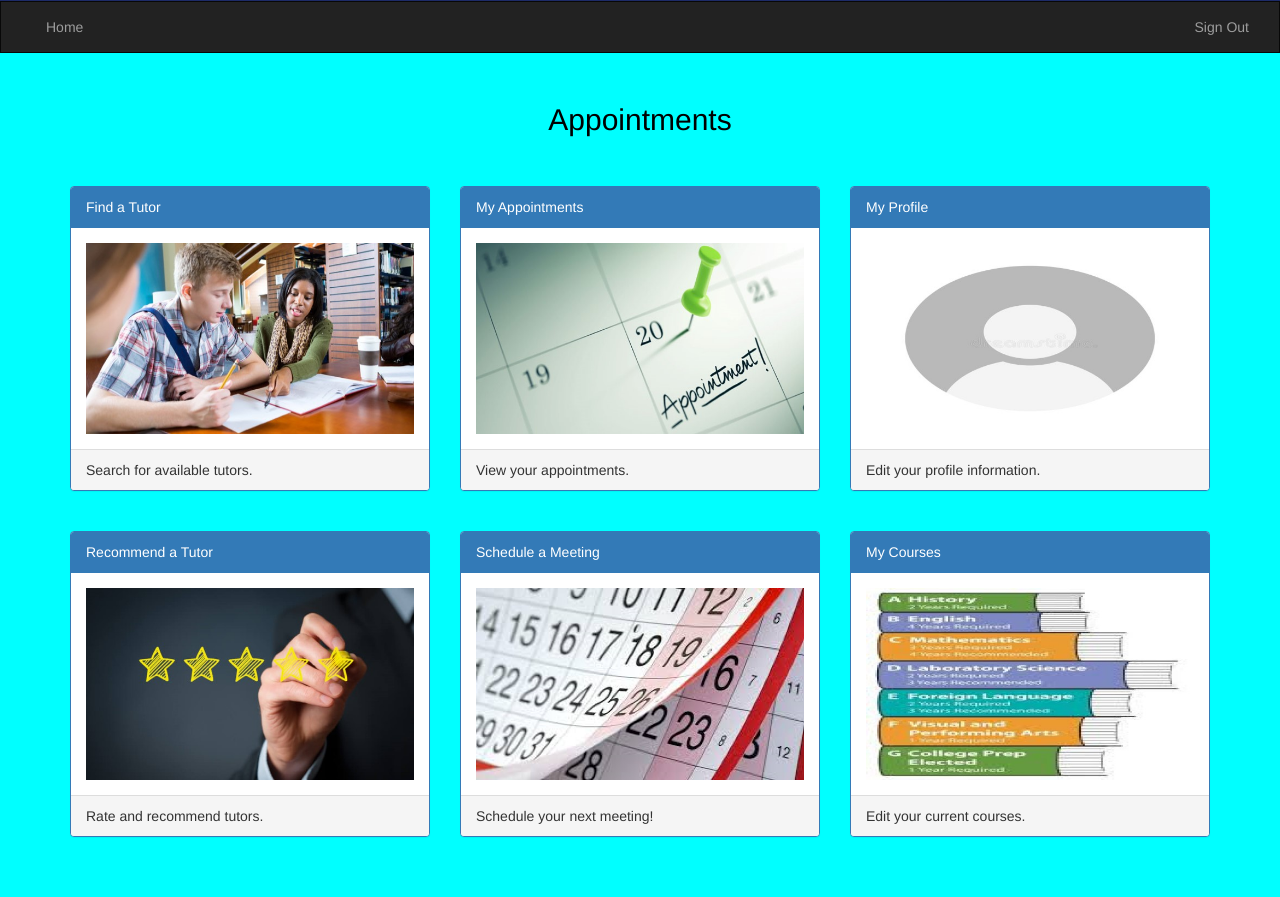
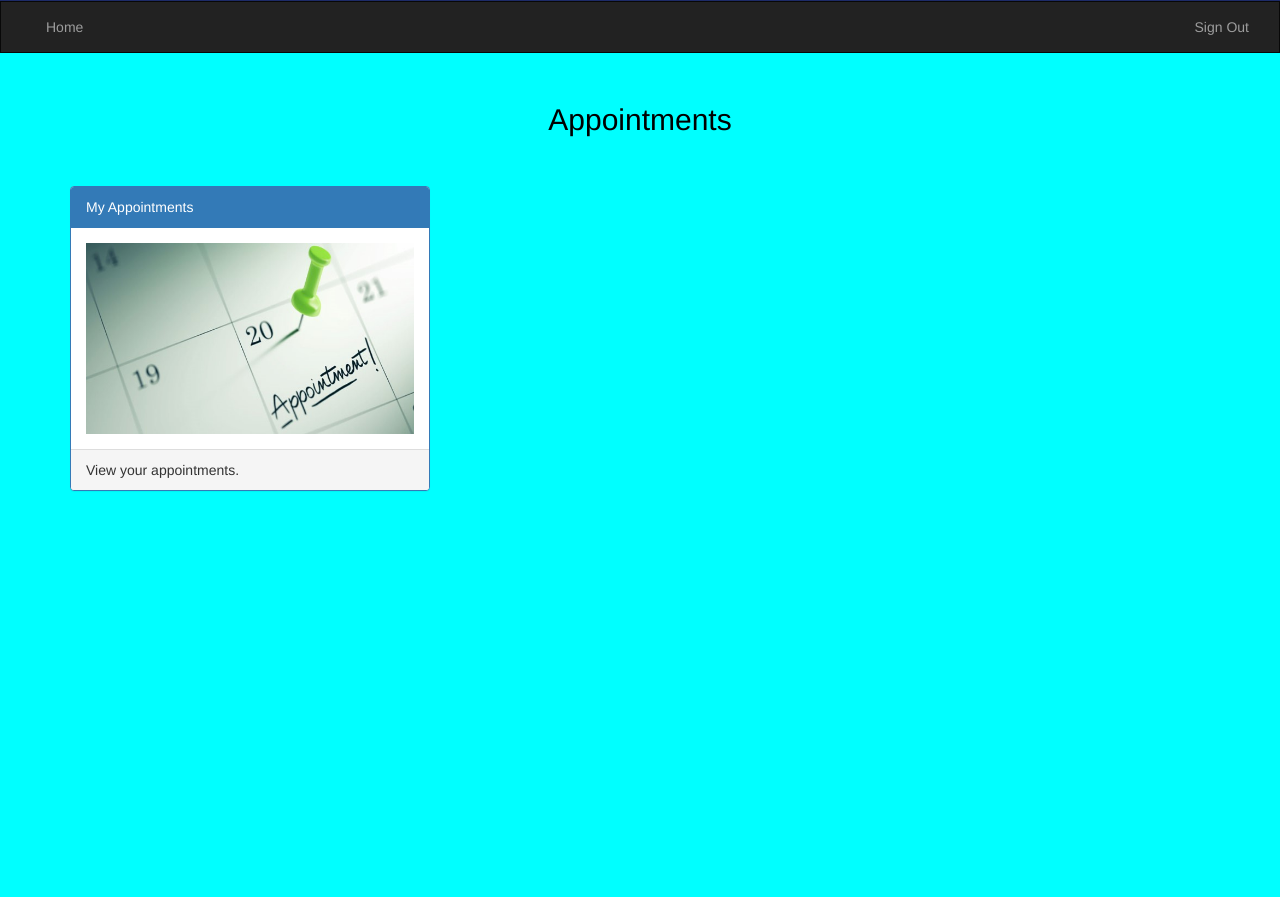
Before and after one commit to crowleyrr/CPS410-F20-Team07, a Django app: a page that uses templates/Appointment.html in a window 1280 px wide. Shown: the part 299-1196 px from the top of the page. After the commit the page ends 790 px from the top, so only its background shows below. Run offline with Django 3.2, Linux system fonts and the light colour scheme; some libraries are stand-ins or nearby versions.

Commit message:
Updated Appointment page

```diff
--- a/templates/Appointment.html
+++ b/templates/Appointment.html
@@ -74,13 +74,7 @@
 <h2>Appointments</h2>
 <div class="container">
   <div class="row">
-    <div class="col-sm-4">
-      <div class="panel panel-primary">
-        <div class="panel-heading">Find a Tutor</div>
-        <div class="panel-body"><img src="Images/Tutor.jpg" class="img-responsive" style="width:100%" alt="Image"></div>
-        <div class="panel-footer">Search for available tutors.</div>
-      </div>
-    </div>
+
     <div class="col-sm-4">
       <div class="panel panel-primary">
         <div class="panel-heading">My Appointments</div>
@@ -90,40 +84,7 @@
           <div class="panel-footer">View your appointments.</div>
       </div>
     </div>
-    <div class="col-sm-4">
-      <div class="panel panel-primary">
-        <div class="panel-heading">My Profile</div>
-        <div class="panel-body"><img src="Images/Profile.jpg" class="img-responsive" style="width:100%" alt="Image"></div>
-        <div class="panel-footer">Edit your profile information.</div>
-      </div>
-    </div>
-  </div>
-</div><br>
 
-<div class="container">
-  <div class="row">
-    <div class="col-sm-4">
-      <div class="panel panel-primary">
-        <div class="panel-heading">Recommend a Tutor</div>
-        <div class="panel-body"><img src="Images/Recommend.jpg" class="img-responsive" style="width:100%" alt="Image"></div>
-        <div class="panel-footer">Rate and recommend tutors.</div>
-      </div>
-    </div>
-    <div class="col-sm-4">
-      <div class="panel panel-primary">
-        <div class="panel-heading">Schedule a Meeting</div>
-        <div class="panel-body"><img src="Images/Calendar.jpg" class="img-responsive" style="width:100%" alt="Image"></div>
-        <div class="panel-footer">Schedule your next meeting!</div>
-      </div>
-    </div>
-    <div class="col-sm-4">
-      <div class="panel panel-primary">
-        <div class="panel-heading">My Courses</div>
-        <div class="panel-body"><img src="Images/Courses.jpg" class="img-responsive" style="width:100%" alt="Image"></div>
-        <div class="panel-footer">Edit your current courses.</div>
-      </div>
-    </div>
-  </div>
 </div><br><br>
 
 </body>
```
